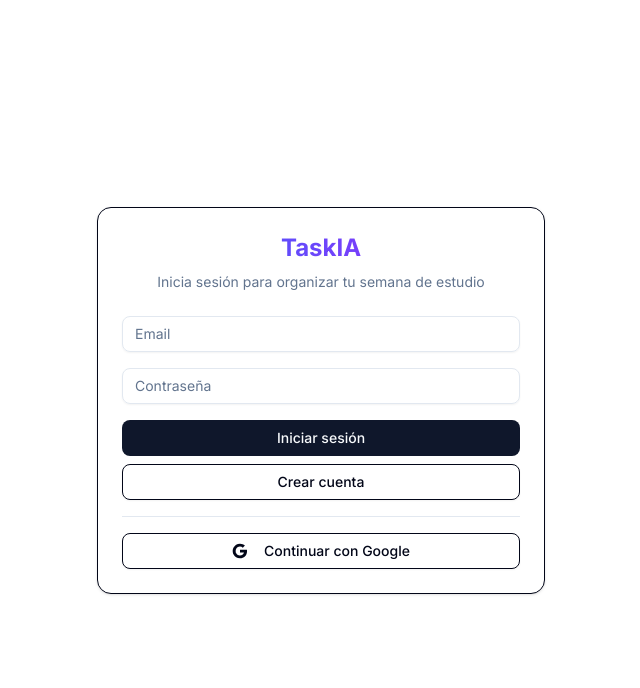
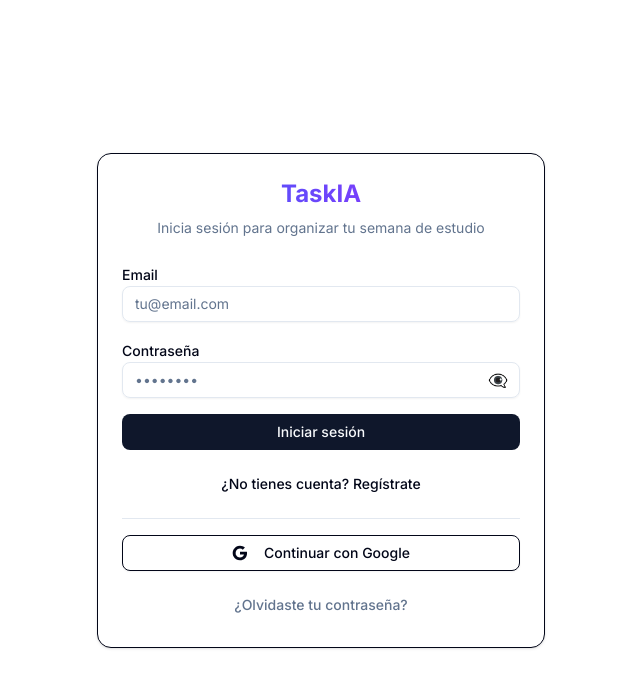
Before and after one commit to KilianGonzalez/taskia, a Next.js app: page /login in a window 1280 px wide. Shown: the top 688 px of the page, without its empty margins (319-959 px from the left). Built offline with nearby package versions, Linux system fonts and the light colour scheme; no server answers.

Commit message:
Login y registro bien hechos

```diff
--- a/app/(auth)/login/page.tsx
+++ b/app/(auth)/login/page.tsx
@@ -1,25 +1,75 @@
 "use client"
 
-import { useState } from "react"
-import { useRouter } from "next/navigation"
+import { useState, useEffect } from "react"
+import { useRouter, useSearchParams } from "next/navigation"
 import { createClient } from "@/lib/supabase/client"
 import { Button } from "@/components/ui/button"
 import { Input } from "@/components/ui/input"
 import { Card, CardContent, CardDescription, CardHeader, CardTitle } from "@/components/ui/card"
 import { Separator } from "@/components/ui/separator"
+import { Checkbox } from "@/components/ui/checkbox"
+import { Label } from "@/components/ui/label"
 
 export default function LoginPage() {
   const [email, setEmail] = useState("")
   const [password, setPassword] = useState("")
+  const [confirmPassword, setConfirmPassword] = useState("")
   const [loading, setLoading] = useState(false)
   const [error, setError] = useState("")
+  const [isSignUp, setIsSignUp] = useState(false)
+  const [showPassword, setShowPassword] = useState(false)
+  const [acceptTerms, setAcceptTerms] = useState(false)
+  const [emailError, setEmailError] = useState("")
+  const [passwordError, setPasswordError] = useState("")
+
   const router = useRouter()
+  const searchParams = useSearchParams()
   const supabase = createClient()
+
+  useEffect(() => {
+    const redirectTo = searchParams.get('redirectTo')
+    if (redirectTo) {
+      // Guardar la redirección para después del login
+      sessionStorage.setItem('redirectTo', redirectTo)
+    }
+  }, [searchParams])
+
+  const validateEmail = (email: string) => {
+    const emailRegex = /^[^\s@]+@[^\s@]+\.[^\s@]+$/
+    if (!email) return "El email es requerido"
+    if (!emailRegex.test(email)) return "Formato de email inválido"
+    return ""
+  }
+
+  const validatePassword = (password: string) => {
+    if (!password) return "La contraseña es requerida"
+    if (password.length < 6) return "La contraseña debe tener al menos 6 caracteres"
+    if (!/(?=.*[a-z])(?=.*[A-Z])(?=.*\d)/.test(password)) {
+      return "La contraseña debe tener mayúsculas, minúsculas y números"
+    }
+    return ""
+  }
 
   const handleEmailLogin = async (e: React.FormEvent) => {
     e.preventDefault()
+    setError("")
+    setEmailError("")
+    setPasswordError("")
+
+    // Validaciones
+    const emailValidation = validateEmail(email)
+    const passwordValidation = validatePassword(password)
+
+    if (emailValidation) {
+      setEmailError(emailValidation)
+      return
+    }
+    if (passwordValidation) {
+      setPasswordError(passwordValidation)
+      return
+    }
+
     setLoading(true)
-    setError("")
 
     const { error } = await supabase.auth.signInWithPassword({
       email,
@@ -29,7 +79,9 @@
     if (error) {
       setError(error.message)
     } else {
-      router.push("/dashboard")
+      const redirectTo = sessionStorage.getItem('redirectTo') || '/dashboard'
+      sessionStorage.removeItem('redirectTo')
+      router.push(redirectTo)
     }
     setLoading(false)
   }
@@ -53,8 +105,32 @@
 
   const handleSignUp = async (e: React.FormEvent) => {
     e.preventDefault()
+    setError("")
+    setEmailError("")
+    setPasswordError("")
+
+    // Validaciones
+    const emailValidation = validateEmail(email)
+    const passwordValidation = validatePassword(password)
+
+    if (emailValidation) {
+      setEmailError(emailValidation)
+      return
+    }
+    if (passwordValidation) {
+      setPasswordError(passwordValidation)
+      return
+    }
+    if (password !== confirmPassword) {
+      setPasswordError("Las contraseñas no coinciden")
+      return
+    }
+    if (!acceptTerms) {
+      setError("Debes aceptar los términos y condiciones")
+      return
+    }
+
     setLoading(true)
-    setError("")
 
     const { error } = await supabase.auth.signUp({
       email,
@@ -80,53 +156,114 @@
             TaskIA
           </CardTitle>
           <CardDescription>
-            Inicia sesión para organizar tu semana de estudio
+            {isSignUp ? "Crea tu cuenta para organizar tu semana" : "Inicia sesión para organizar tu semana de estudio"}
           </CardDescription>
         </CardHeader>
         <CardContent className="space-y-4">
-          <form onSubmit={handleEmailLogin} className="space-y-4">
+          <form onSubmit={isSignUp ? handleSignUp : handleEmailLogin} className="space-y-4">
             <div className="space-y-2">
+              <Label htmlFor="email">Email</Label>
               <Input
+                id="email"
                 type="email"
-                placeholder="Email"
+                placeholder="tu@email.com"
                 value={email}
                 onChange={(e) => setEmail(e.target.value)}
+                className={emailError ? "border-destructive" : ""}
                 required
               />
+              {emailError && (
+                <p className="text-sm text-destructive">{emailError}</p>
+              )}
             </div>
+
             <div className="space-y-2">
-              <Input
-                type="password"
-                placeholder="Contraseña"
-                value={password}
-                onChange={(e) => setPassword(e.target.value)}
-                required
-              />
+              <Label htmlFor="password">Contraseña</Label>
+              <div className="relative">
+                <Input
+                  id="password"
+                  type={showPassword ? "text" : "password"}
+                  placeholder="••••••••"
+                  value={password}
+                  onChange={(e) => setPassword(e.target.value)}
+                  className={passwordError ? "border-destructive pr-10" : "pr-10"}
+                  required
+                />
+                <button
+                  type="button"
+                  onClick={() => setShowPassword(!showPassword)}
+                  className="absolute right-3 top-1/2 transform -translate-y-1/2 text-muted-foreground hover:text-foreground"
+                >
+                  {showPassword ? "👁️" : "👁️‍🗨️"}
+                </button>
+              </div>
+              {passwordError && (
+                <p className="text-sm text-destructive">{passwordError}</p>
+              )}
             </div>
+
+            {isSignUp && (
+              <div className="space-y-2">
+                <Label htmlFor="confirmPassword">Confirmar Contraseña</Label>
+                <Input
+                  id="confirmPassword"
+                  type={showPassword ? "text" : "password"}
+                  placeholder="••••••••"
+                  value={confirmPassword}
+                  onChange={(e) => setConfirmPassword(e.target.value)}
+                  required
+                />
+              </div>
+            )}
+
+            {isSignUp && (
+              <div className="flex items-center space-x-2">
+                <Checkbox
+                  id="terms"
+                  checked={acceptTerms}
+                  onCheckedChange={(checked: boolean) => setAcceptTerms(checked)}
+                />
+                <Label
+                  htmlFor="terms"
+                  className="text-sm text-muted-foreground"
+                >
+                  Acepto los términos y condiciones
+                </Label>
+              </div>
+            )}
+
             {error && (
               <div className="text-sm text-destructive bg-destructive/10 p-3 rounded">
                 {error}
               </div>
             )}
+
             <div className="space-y-2">
               <Button
                 type="submit"
                 className="w-full"
                 disabled={loading}
               >
-                {loading ? "Iniciando sesión..." : "Iniciar sesión"}
-              </Button>
-              <Button
-                type="button"
-                variant="outline"
-                className="w-full"
-                onClick={handleSignUp}
-                disabled={loading}
-              >
-                {loading ? "Registrando..." : "Crear cuenta"}
+                {loading ? (isSignUp ? "Creando cuenta..." : "Iniciando sesión...") : (isSignUp ? "Crear cuenta" : "Iniciar sesión")}
               </Button>
             </div>
           </form>
+
+          <div className="text-center">
+            <Button
+              type="button"
+              variant="ghost"
+              className="text-sm"
+              onClick={() => {
+                setIsSignUp(!isSignUp)
+                setError("")
+                setEmailError("")
+                setPasswordError("")
+              }}
+            >
+              {isSignUp ? "¿Ya tienes cuenta? Inicia sesión" : "¿No tienes cuenta? Regístrate"}
+            </Button>
+          </div>
 
           <Separator />
 
@@ -156,6 +293,19 @@
             </svg>
             Continuar con Google
           </Button>
+
+          {!isSignUp && (
+            <div className="text-center">
+              <Button
+                type="button"
+                variant="ghost"
+                className="text-sm text-muted-foreground"
+                onClick={() => setError("Función de recuperación de contraseña próximamente")}
+              >
+                ¿Olvidaste tu contraseña?
+              </Button>
+            </div>
+          )}
         </CardContent>
       </Card>
     </div>
--- a/app/auth/error/page.tsx
+++ b/app/auth/error/page.tsx
@@ -8,7 +8,7 @@
 
   useEffect(() => {
     const timer = setTimeout(() => {
-      router.push("/login")
+      router.push("/(auth)/login")
     }, 3000)
 
     return () => clearTimeout(timer)
@@ -22,7 +22,7 @@
           Hubo un error al procesar tu autenticación. Serás redirigido al login...
         </p>
         <button
-          onClick={() => router.push("/login")}
+          onClick={() => router.push("/(auth)/login")}
           className="px-4 py-2 bg-primary text-primary-foreground rounded-lg hover:bg-primary/90"
         >
           Ir al login ahora
--- /dev/null
+++ b/components/ui/checkbox.tsx
@@ -0,0 +1,30 @@
+"use client"
+
+import * as React from "react"
+import * as CheckboxPrimitive from "@radix-ui/react-checkbox"
+import { Check } from "lucide-react"
+
+import { cn } from "@/lib/utils"
+
+const Checkbox = React.forwardRef<
+  React.ElementRef<typeof CheckboxPrimitive.Root>,
+  React.ComponentPropsWithoutRef<typeof CheckboxPrimitive.Root>
+>(({ className, ...props }, ref) => (
+  <CheckboxPrimitive.Root
+    ref={ref}
+    className={cn(
+      "peer h-4 w-4 shrink-0 rounded-sm border border-primary ring-offset-background focus-visible:outline-none focus-visible:ring-2 focus-visible:ring-ring focus-visible:ring-offset-2 disabled:cursor-not-allowed disabled:opacity-50 data-[state=checked]:bg-primary data-[state=checked]:text-primary-foreground",
+      className
+    )}
+    {...props}
+  >
+    <CheckboxPrimitive.Indicator
+      className={cn("flex items-center justify-center text-current")}
+    >
+      <Check className="h-4 w-4" />
+    </CheckboxPrimitive.Indicator>
+  </CheckboxPrimitive.Root>
+))
+Checkbox.displayName = CheckboxPrimitive.Root.displayName
+
+export { Checkbox }
--- /dev/null
+++ b/components/ui/label.tsx
@@ -0,0 +1,26 @@
+"use client"
+
+import * as React from "react"
+import * as LabelPrimitive from "@radix-ui/react-label"
+import { cva, type VariantProps } from "class-variance-authority"
+
+import { cn } from "@/lib/utils"
+
+const labelVariants = cva(
+  "text-sm font-medium leading-none peer-disabled:cursor-not-allowed peer-disabled:opacity-70"
+)
+
+const Label = React.forwardRef<
+  React.ElementRef<typeof LabelPrimitive.Root>,
+  React.ComponentPropsWithoutRef<typeof LabelPrimitive.Root> &
+    VariantProps<typeof labelVariants>
+>(({ className, ...props }, ref) => (
+  <LabelPrimitive.Root
+    ref={ref}
+    className={cn(labelVariants(), className)}
+    {...props}
+  />
+))
+Label.displayName = LabelPrimitive.Root.displayName
+
+export { Label }
--- a/package.json
+++ b/package.json
@@ -15,7 +15,9 @@
     "@fullcalendar/react": "^6.1.20",
     "@fullcalendar/timegrid": "^6.1.20",
     "@radix-ui/react-avatar": "^1.1.11",
+    "@radix-ui/react-checkbox": "^1.3.3",
     "@radix-ui/react-dropdown-menu": "^2.1.16",
+    "@radix-ui/react-label": "^2.1.8",
     "@supabase/ssr": "^0.8.0",
     "@supabase/supabase-js": "^2.97.0",
     "@tanstack/react-query": "^5.90.21",
```
Also changed, not shown: 1 other file (tests, documents, lock files or other folders).
